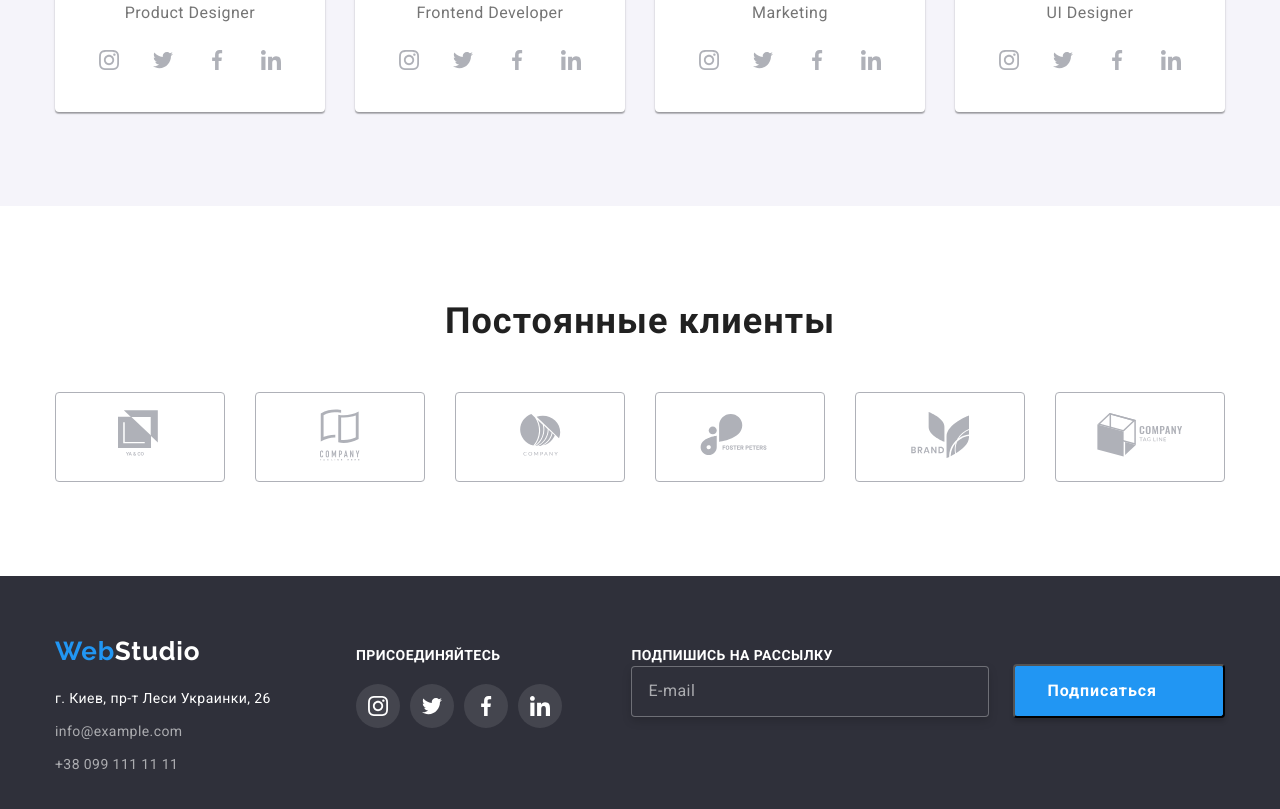
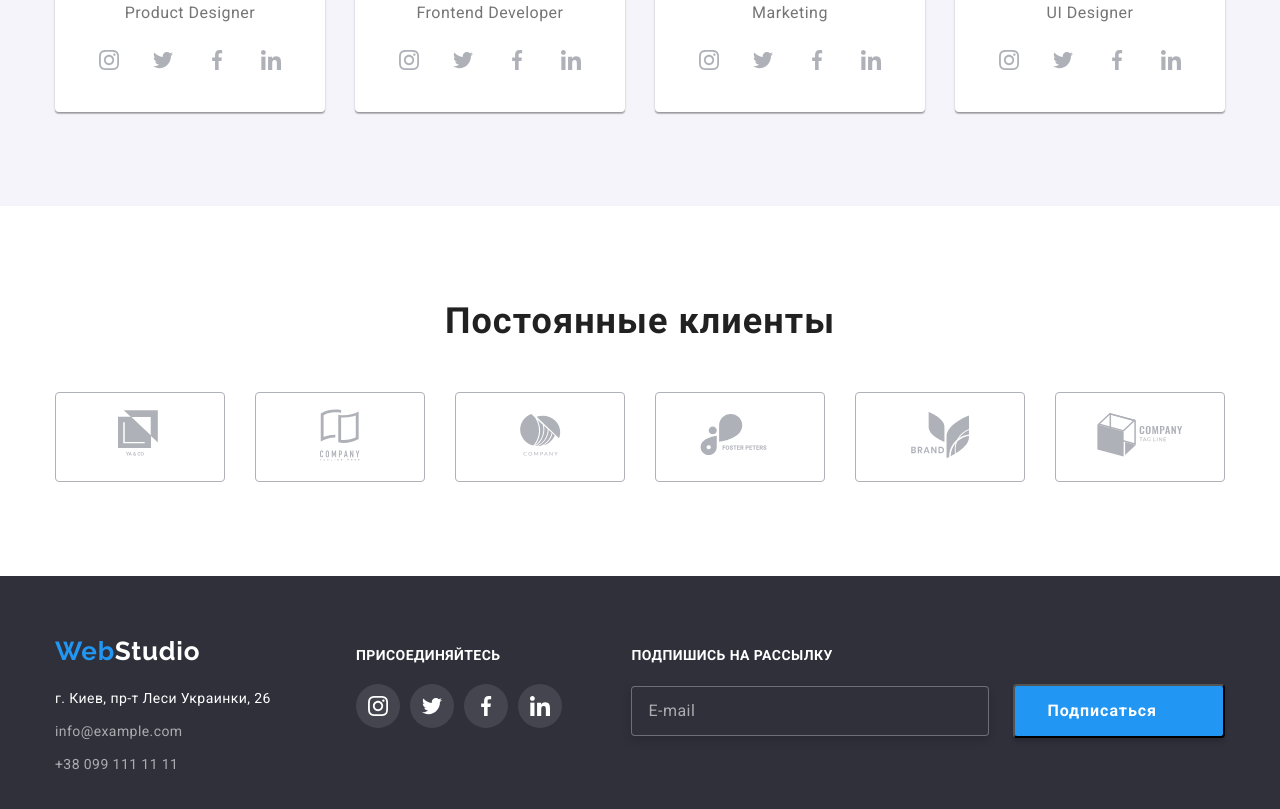
Before and after one commit to KhodarchenkoHanna/goit-markup-hw-06, a plain HTML site: page index.html in a window 1280 px wide. Shown: the part 2103-2912 px from the top of the page. Drawn offline with nearby package versions, Linux system fonts and the light colour scheme.

Commit message:
Changes in footer form by mentor's advice

```diff
--- a/css/styles.css
+++ b/css/styles.css
@@ -946,6 +946,7 @@ img {
 }
 
 .footer-form-title {
+  display: block;
   font-family: inherit;
   font-size: 14px;
   line-height: 1.14;
--- a/index.html
+++ b/index.html
@@ -408,10 +408,8 @@
                 <div class="footer-form-wrapper">
                     <b class="footer-form-title">Подпишись на рассылку</b>
                        <form action="#" class="footer-form">
-                          <label class="label-email-subscription">
-                                <input type="email" class="user-email-footer-input" name="user-email-footer-input" placeholder="E-mail">
-                          </label>
-                          <button type="submit" class="footer-form-button">Подписаться
+                             <input type="email" class="user-email-footer-input" name="user-email-footer-input" placeholder="E-mail">
+                             <button type="submit" class="footer-form-button">Подписаться
                                 <svg class="footer-send-icon" width="24" height="24">
                                     <use href="./images#icon-icon-send"></use>
                                 </svg>
```
